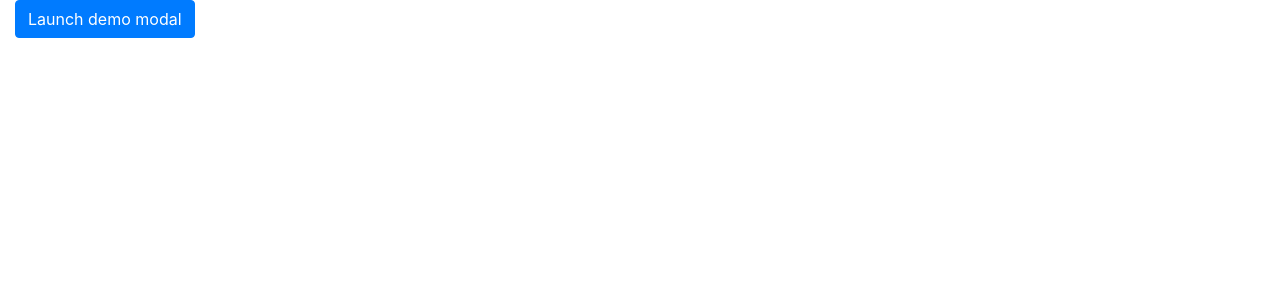
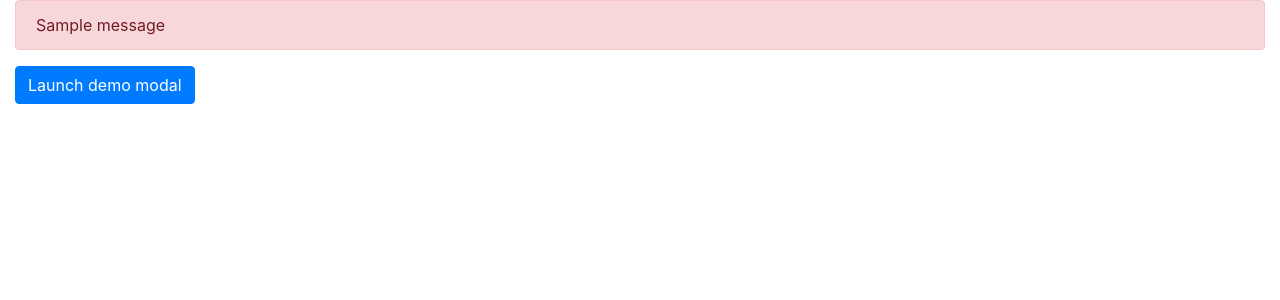
Before and after one commit to bethdellea/tododoro, a Flask app: template templates/index.html in a window 1280 px wide. Shown: the top 300 px of the page. Run offline with Flask 2, Linux system fonts and the light colour scheme; the template is opened without the code that fills it: most values are stand-ins (such as "Sample title", 1, 10 or a date in 2020); one stand-in notice (Sample message) is shown; parts of the project's set-up code (start-up, migrations or seed data) failed here and were passed over.

Commit message:
Updates to handle form submission
Updates to main.py and html templates to handle form submission.

```diff
--- a/main.py
+++ b/main.py
@@ -3,11 +3,20 @@ from config import *
 from todo import *
 
 app = Flask(__name__)
+#key for flash messages
+app.config['SECRET_KEY'] = SECRET_FLASH_KEY
+
+success_message = False
 
 @app.route("/", methods=('GET', 'POST'))
 def index():
-    todoReturn = get_todo_content()
-    return render_template('index.html', openTasks=todoReturn)
-
-
-#escape() please and thank you
+    if request.method == 'POST':
+        print("POST SUBMITTED      ")
+        form_data = dict(request.form)
+        changes_stored = update_todo_items(form_data)
+        if changes_stored:
+            success_message = True
+        else:
+            success_message = False
+    todo_return = get_todo_content()
+    return render_template('index.html', openTasks=todo_return)
--- a/templates/base.html
+++ b/templates/base.html
@@ -22,6 +22,12 @@
 <body>
 
 	<div class="content container-fluid">
+
+		{% for message in get_flashed_messages() %}
+			<div class="alert alert-danger" role="alert">
+				{{message}}
+			</div>
+		{% endfor %}
 	{%block content%} {%endblock%}
 	</div>
 
--- a/templates/index.html
+++ b/templates/index.html
@@ -1,6 +1,12 @@
 {% extends 'base.html' %}
 
 {% block content %}
+{% if success_message %}
+<div class="alert alert-success" role="alert">
+  Successfully updated Todoist!
+</div>
+{% endif %}
+
 <button type="button" class="btn btn-primary" data-toggle="modal" data-target="#tasksModal">
   Launch demo modal
 </button>
```
